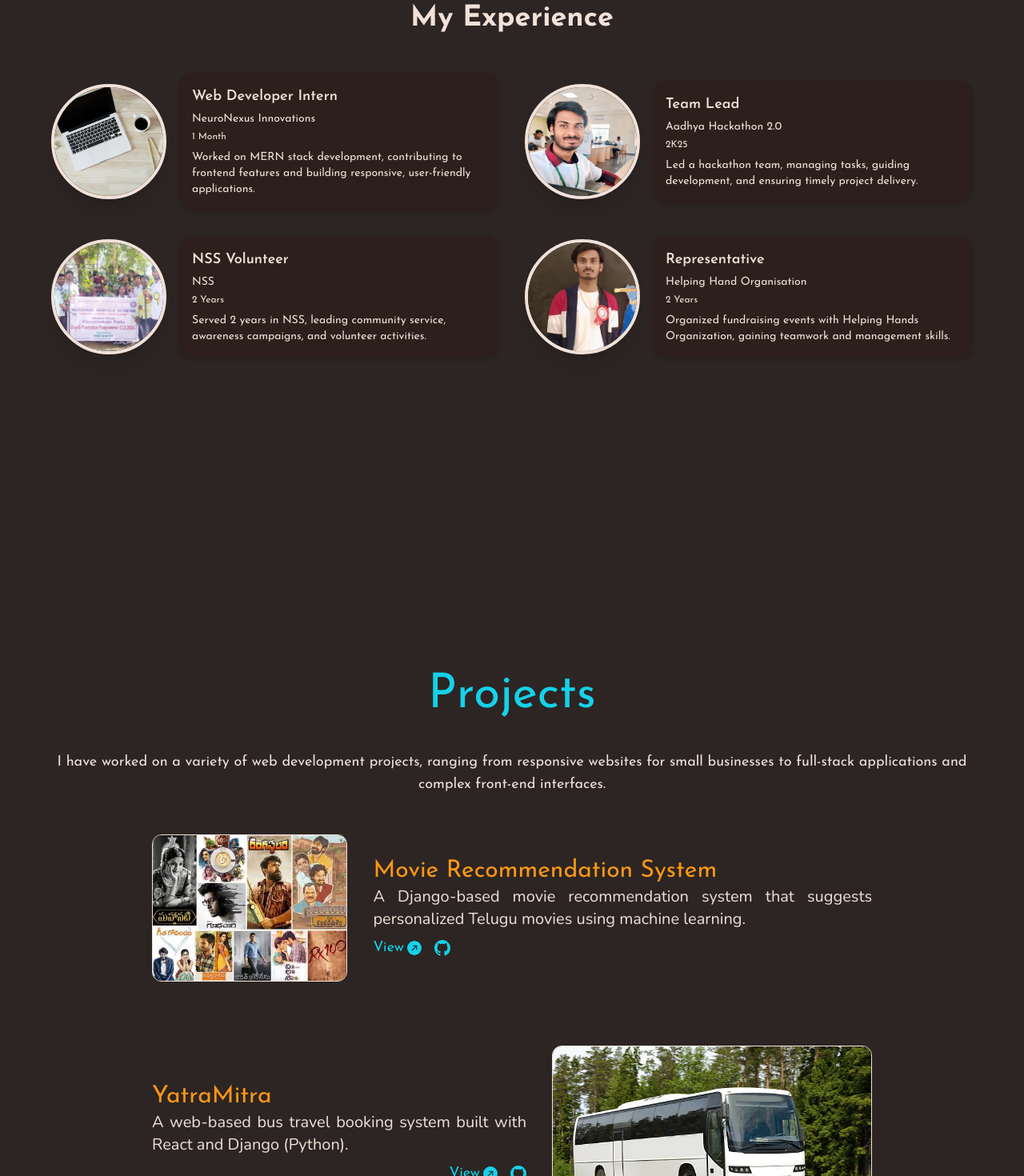
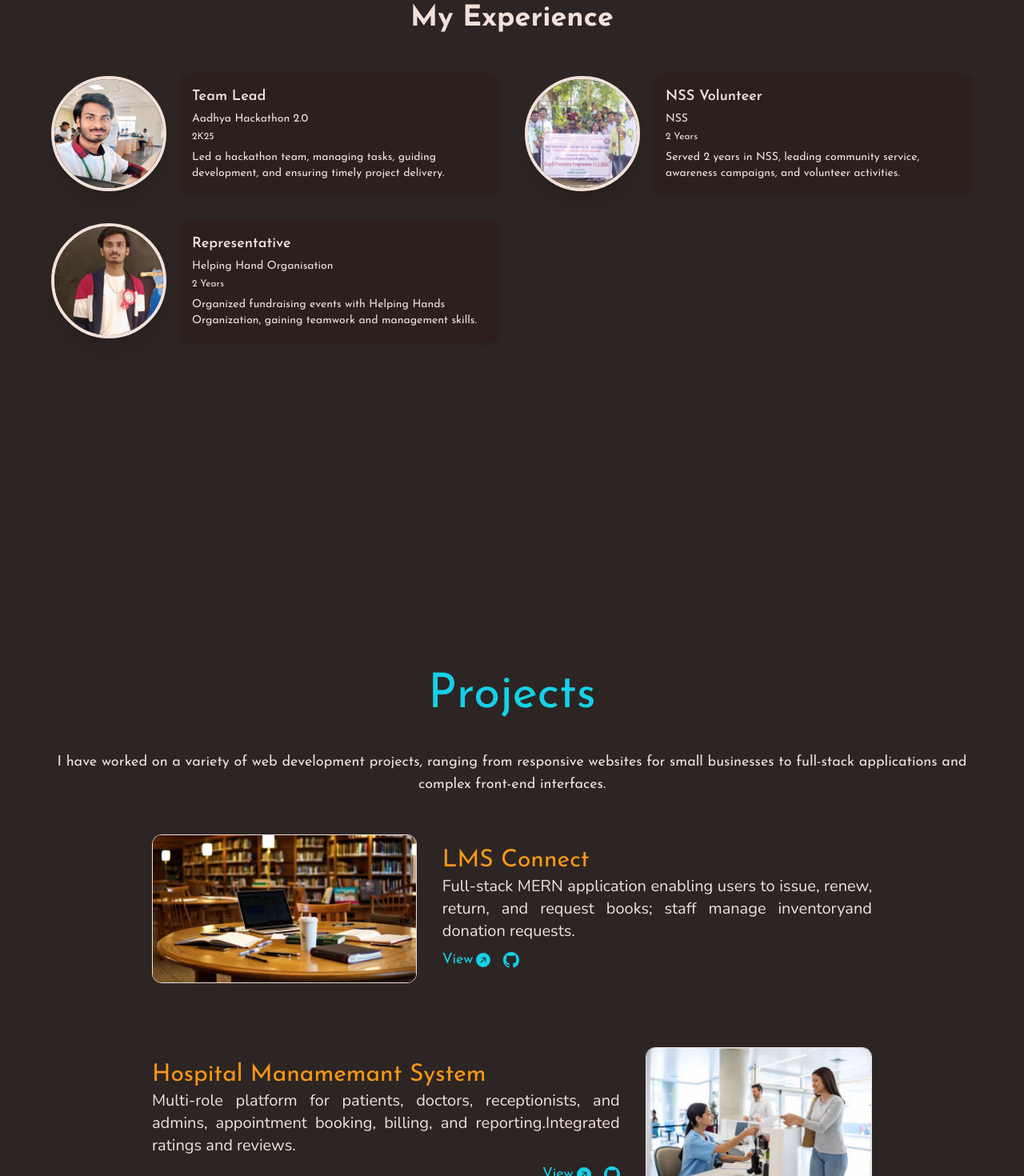
Before and after one commit to Bingi-Ramesh/my-portfolio, a React (Vite) app: page / in a window 1280 px wide. Shown: the part 2260-3730 px from the top of the page at 80% size. Built offline with nearby package versions, Linux system fonts and the light colour scheme.

Commit message:
resume related changes

```diff
--- a/src/components/experienceSection/ExperienceMain.jsx
+++ b/src/components/experienceSection/ExperienceMain.jsx
@@ -21,14 +21,14 @@ const fadeIn = (direction = "up", delay = 0) => {
 };
 
 const experiences = [
-  {
-    title: "Web Developer Intern",
-    company: "NeuroNexus Innovations",
-    duration: "1 Month",
-    image: "/images/intern.jpeg",
-    description:
-      "Worked on MERN stack development, contributing to frontend  features and building responsive, user-friendly applications.",
-  },
+  // {
+  //   title: "Web Developer Intern",
+  //   company: "NeuroNexus Innovations",
+  //   duration: "1 Month",
+  //   image: "/images/intern.jpeg",
+  //   description:
+  //     "Worked on MERN stack development, contributing to frontend  features and building responsive, user-friendly applications.",
+  // },
   {
     title: "Team Lead",
     company: "Aadhya Hackathon 2.0 ",
--- a/src/components/projectsSection/ProjectsMain.jsx
+++ b/src/components/projectsSection/ProjectsMain.jsx
@@ -5,22 +5,22 @@ import { fadeIn } from "../../framerMotion/variants";
 import { BsFillArrowUpRightCircleFill, BsGithub } from "react-icons/bs";
 const ProjectsMain = () => {
   const projects = [
-    {
-      name: "Movie Recommendation System",
-      year: "A Django-based movie recommendation system that suggests personalized Telugu movies using machine learning.",
-      align: "right",
-      image: "images/movie.webp",
-      link: "https://movie-recommendation-system-django.onrender.com/",
-      github:"https://github.com/Bingi-Ramesh/movie-recommendation-system-django"
-    },
-    {
-      name: "YatraMitra",
-      year: "A web-based bus travel booking system built with React and Django (Python).",
-      align: "left",
-      image: "images/bus.jpg",
-      link: "https://bus-booking-react-frontend.onrender.com/",
-      github:"https://github.com/Bingi-Ramesh/bus-booking-react-frontend"
-    },
+    // {
+    //   name: "Movie Recommendation System",
+    //   year: "A Django-based movie recommendation system that suggests personalized Telugu movies using machine learning.",
+    //   align: "right",
+    //   image: "images/movie.webp",
+    //   link: "https://movie-recommendation-system-django.onrender.com/",
+    //   github:"https://github.com/Bingi-Ramesh/movie-recommendation-system-django"
+    // },
+    // {
+    //   name: "YatraMitra",
+    //   year: "A web-based bus travel booking system built with React and Django (Python).",
+    //   align: "left",
+    //   image: "images/bus.jpg",
+    //   link: "https://bus-booking-react-frontend.onrender.com/",
+    //   github:"https://github.com/Bingi-Ramesh/bus-booking-react-frontend"
+    // },
     {
       name: "LMS Connect",
       year: "Full-stack MERN application enabling users to issue, renew, return, and request books; staff manage inventoryand donation requests.",
```
